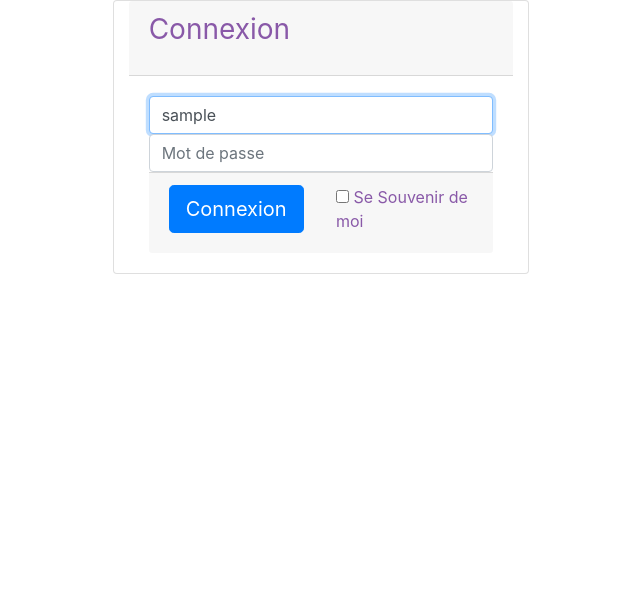
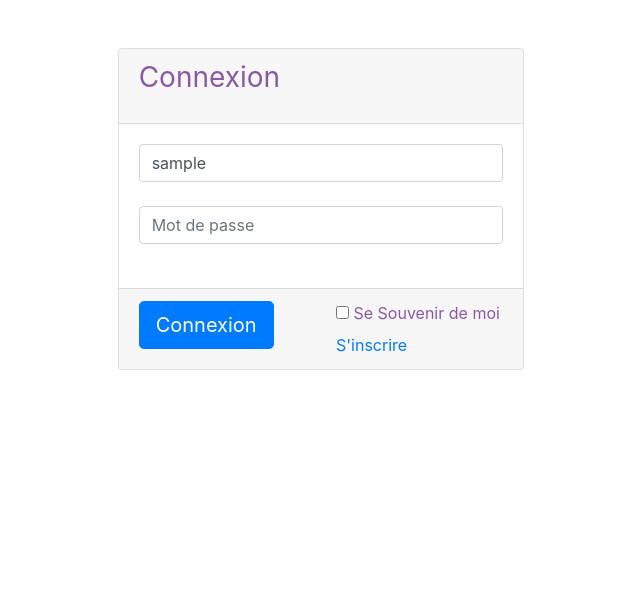
Before and after one commit to Laurent85220/sortir.com, a Symfony app: template templates/security/login.html.twig in a window 1280 px wide. Shown: the part 56-666 px from the top of the page, without its empty margins (319-959 px from the left). Run offline with Twig, Linux system fonts and the light colour scheme; the template is opened without the code that fills it: most values are stand-ins (such as "Sample title", 1, 10 or a date in 2020); some libraries are stand-ins or nearby versions.

Commit message:
se souvenir

```diff
--- a/src/Controller/SecurityController.php
+++ b/src/Controller/SecurityController.php
@@ -18,6 +18,7 @@ class SecurityController extends Controller
         $error = $authenticationUtils->getLastAuthenticationError();
         // last username entered by the user
         $lastUsername = $authenticationUtils->getLastUsername();
+        $this->addFlash("warning",$error);
 
         return $this->render('security/login.html.twig', ['last_username' => $lastUsername, 'error' => $error]);
     }
--- a/templates/security/login.html.twig
+++ b/templates/security/login.html.twig
@@ -7,23 +7,21 @@
     {% if error %}
         <div class="alert alert-danger">{{ error.messageKey|trans(error.messageData, 'security') }}</div>
     {% endif %}
-
-
-
-
-    <div class="card col-md-4 offset-4 mt-auto mb-auto" >
+<div class="container-fluid mt-5 mb-auto">
+    <div class="card col-md-4 offset-4 mt-auto mb-auto p-0" >
         <div class="card-header">
             <h1 class="h3 mb-3 font-weight-normal">Connexion</h1>
         </div>
         <div class="card-body ">
             <label for="inputEmail" class="sr-only">Email</label>
-            <input type="email" value="{{ last_username }}" name="email" id="inputEmail" class="form-control" placeholder="Email" required autofocus>
+            <input type="email" value="{{ last_username }}" name="email" id="inputEmail" class="form-control" placeholder="Email" ><br>
             <label for="inputPassword" class="sr-only">Password</label>
-            <input type="password" name="password" id="inputPassword" class="form-control" placeholder="Mot de passe" required>
+            <input type="password" name="password" id="inputPassword" class="form-control" placeholder="Mot de passe" ><br>
 
             <input type="hidden" name="_csrf_token"
                    value="{{ csrf_token('authenticate') }}"
             >
+        </div>
             <div class="card-footer">
                 <div class="row">
                     <div class="col-6 d-inline">
@@ -35,11 +33,13 @@
                     <label>
                         <input type="checkbox" name="_remember_me"> Se Souvenir de moi
                     </label>
+                        <a href="{{ path('inscription') }}">S'inscrire</a>
                     </div>
                 </div>
             </div>
-        </div>
+
     </div>
+</div>
 </form>
 
 {% endblock %}
```
Also changed, not shown: 2 other files.
